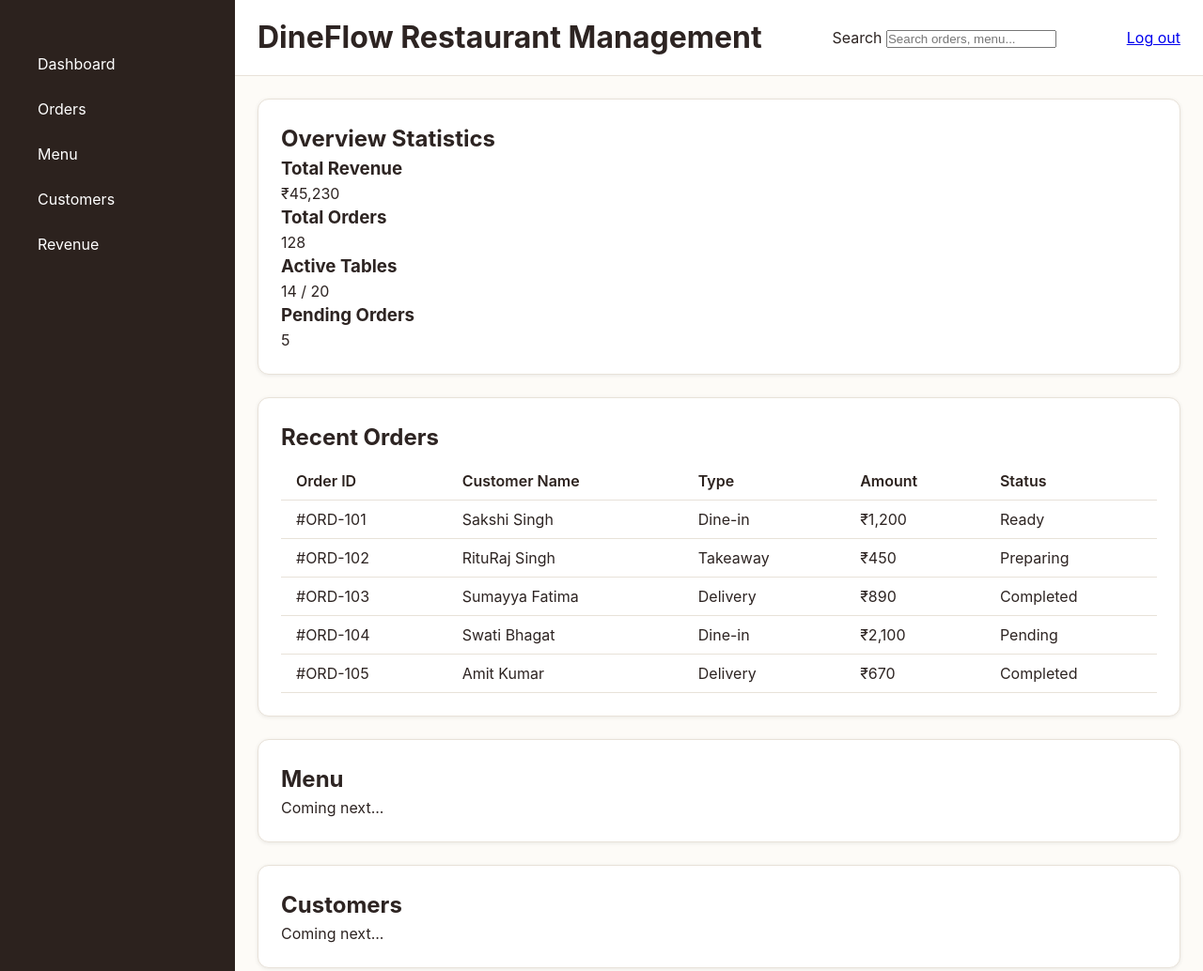
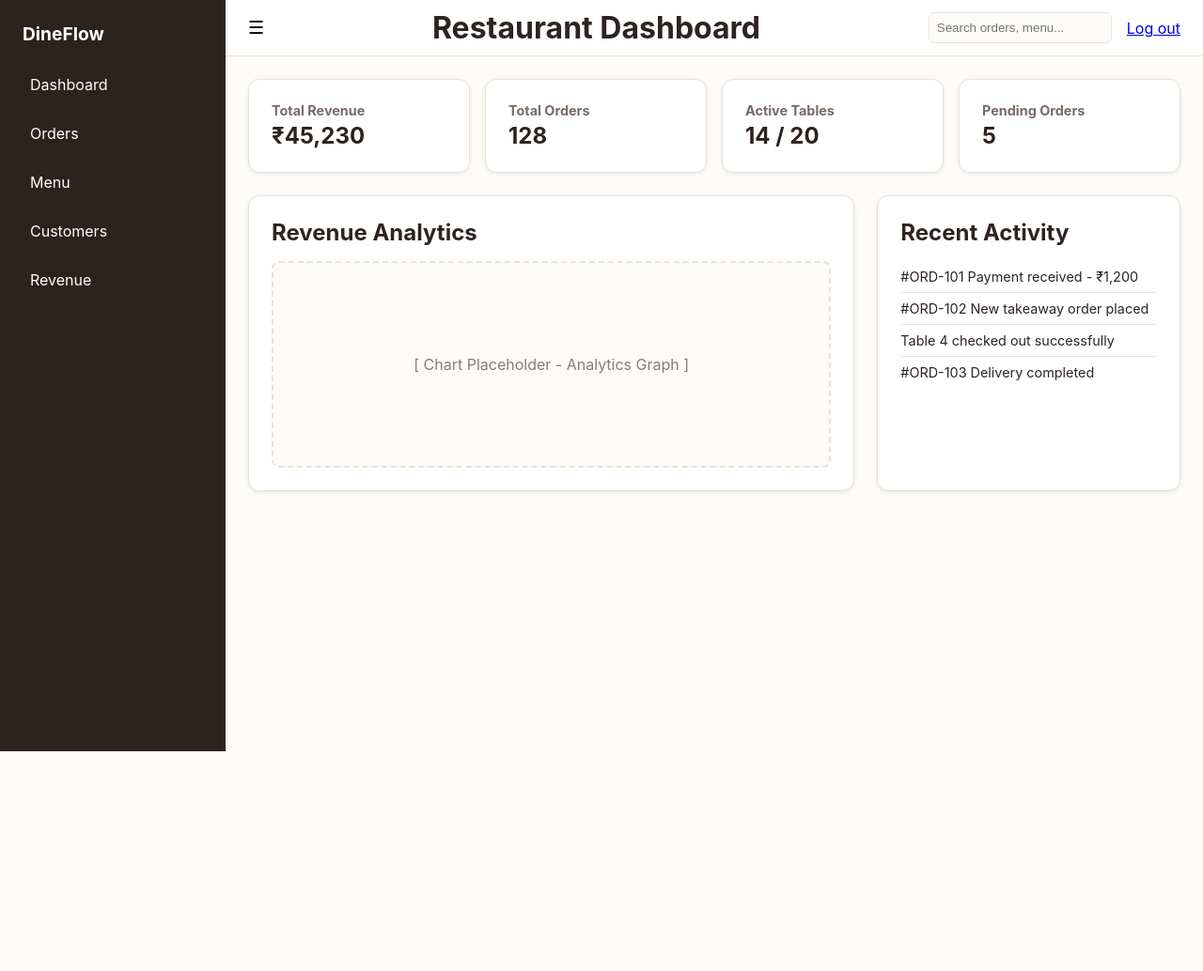
Before and after one commit to SakshiKumari271/dineflow_sakshi, a plain HTML site: page index.html in a window 1280 px wide. Shown: the top 1034 px of the page at 94% size. After the commit the page ends 800 px from the top, so only its background shows below. Drawn offline with Linux system fonts and the light colour scheme.

Commit message:
Day 3: Add CSS Grid dashboard layout, 4 stat cards, chart placeholder, and sidebar toggle bonus

```diff
--- a/index.html
+++ b/index.html
@@ -1,136 +1,90 @@
 <!DOCTYPE html>
 <html lang="en">
 <head>
-    <link rel="stylesheet" href="style.css">
     <meta charset="UTF-8">
     <meta name="viewport" content="width=device-width, initial-scale=1.0">
     <title>DineFlow - Dashboard</title>
+    <link rel="stylesheet" href="style.css">
 </head>
 <body>
 
+    <!-- Sidebar -->
+    <aside id="sidebar">
+        <h2>DineFlow</h2>
+        <nav>
+            <ul>
+                <li><a href="index.html">Dashboard</a></li>
+                <li><a href="#">Orders</a></li>
+                <li><a href="#">Menu</a></li>
+                <li><a href="#">Customers</a></li>
+                <li><a href="#">Revenue</a></li>
+            </ul>
+        </nav>
+    </aside>
+
+    <!-- Sticky Top Bar -->
     <header>
-        <div>
-            <h1>DineFlow Restaurant Management</h1>
-        </div>
-        <div>
-            <label for="global-search">Search</label>
-            <input type="search" id="global-search" placeholder="Search orders, menu...">
-        </div>
-        <div>
+        <button id="sidebar-toggle" style="background: none; border: none; cursor: pointer; font-size: 1.2rem;">☰</button>
+        <h1>Restaurant Dashboard</h1>
+        <div class="user-actions">
+            <input type="text" placeholder="Search orders, menu...">
             <a href="login.html">Log out</a>
         </div>
     </header>
 
-
-    <aside>
-        <nav>
-            <ul>
-                <li><a href="index.html">Dashboard</a></li>
-                <li><a href="#orders">Orders</a></li>
-                <li><a href="#menu">Menu</a></li>
-                <li><a href="#customers">Customers</a></li>
-                <li><a href="#revenue">Revenue</a></li>
-            </ul>
-        </nav>
-    </aside>
-
-
+    <!-- Main Content Area -->
     <main>
-
-        <section>
-            <h2>Overview Statistics</h2>
-            <div>
+        <!-- 4 Stat Cards in a Grid -->
+        <section class="stats-grid">
+            <div class="stat-card">
                 <h3>Total Revenue</h3>
                 <p>₹45,230</p>
             </div>
-            <div>
+            <div class="stat-card">
                 <h3>Total Orders</h3>
                 <p>128</p>
             </div>
-            <div>
+            <div class="stat-card">
                 <h3>Active Tables</h3>
                 <p>14 / 20</p>
             </div>
-            <div>
+            <div class="stat-card">
                 <h3>Pending Orders</h3>
                 <p>5</p>
             </div>
         </section>
 
+        <!-- Two-Column Section (Chart Left, Activity Right) -->
+        <div class="dashboard-grid">
+            <section class="chart-section">
+                <h2>Revenue Analytics</h2>
+                <div class="chart-placeholder">
+                    <p>[ Chart Placeholder - Analytics Graph ]</p>
+                </div>
+            </section>
 
-        <section id="orders">
-            <h2>Recent Orders</h2>
-            <table>
-                <thead>
-                    <tr>
-                        <th>Order ID</th>
-                        <th>Customer Name</th>
-                        <th>Type</th>
-                        <th>Amount</th>
-                        <th>Status</th>
-                    </tr>
-                </thead>
-                <tbody>
-                    <tr>
-                        <td>#ORD-101</td>
-                        <td>Sakshi Singh</td>
-                        <td>Dine-in</td>
-                        <td>₹1,200</td>
-                        <td>Ready</td>
-                    </tr>
-                    <tr>
-                        <td>#ORD-102</td>
-                        <td>RituRaj Singh</td>
-                        <td>Takeaway</td>
-                        <td>₹450</td>
-                        <td>Preparing</td>
-                    </tr>
-                    <tr>
-                        <td>#ORD-103</td>
-                        <td>Sumayya Fatima</td>
-                        <td>Delivery</td>
-                        <td>₹890</td>
-                        <td>Completed</td>
-                    </tr>
-                    <tr>
-                        <td>#ORD-104</td>
-                        <td>Swati Bhagat</td>
-                        <td>Dine-in</td>
-                        <td>₹2,100</td>
-                        <td>Pending</td>
-                    </tr>
-                    <tr>
-                        <td>#ORD-105</td>
-                        <td>Amit Kumar</td>
-                        <td>Delivery</td>
-                        <td>₹670</td>
-                        <td>Completed</td>
-                    </tr>
-                </tbody>
-            </table>
-        </section>
-
-
-        <section id="menu">
-            <h2>Menu</h2>
-            <p>Coming next...</p>
-        </section>
-
-        <section id="customers">
-            <h2>Customers</h2>
-            <p>Coming next...</p>
-        </section>
-
-        <section id="revenue">
-            <h2>Revenue</h2>
-            <p>Coming next...</p>
-        </section>
+            <section class="activity-section">
+                <h2>Recent Activity</h2>
+                <ul class="activity-list">
+                    <li>#ORD-101 Payment received - ₹1,200</li>
+                    <li>#ORD-102 New takeaway order placed</li>
+                    <li>Table 4 checked out successfully</li>
+                    <li>#ORD-103 Delivery completed</li>
+                </ul>
+            </section>
+        </div>
     </main>
 
+    <!-- Optional JS for Bonus Sidebar Toggle -->
+    <script>
+        const toggleBtn = document.getElementById('sidebar-toggle');
+        const sidebar = document.getElementById('sidebar');
+        const body = document.body;
 
-    <footer>
-        <p>&copy; 2026 DineFlow. All rights reserved.</p>
-    </footer>
-
+        toggleBtn.addEventListener('click', () => {
+            sidebar.classList.toggle('collapsed');
+            body.classList.toggle('sidebar-collapsed');
+        });
+    </script>
 </body>
 </html>
--- a/style.css
+++ b/style.css
@@ -1,17 +1,11 @@
-/* ==========================================
-   DineFlow - Day 2 Design System & Styles
-   Coffee Latte & Warm Ivory Theme
-   ========================================== */
+:root {
+    --primary: #2C221E;
+    --secondary: #FDFBF7;
+    --surface: #FFFFFF;
+    --text: #2D2422;
+    --accent: #C86D51;
+    --border: #E8E2D9;
 
-:root {
-    --primary: #2C221E;   /* Deep Espresso sidebar */
-    --secondary: #FDFBF7; /* Warm Ivory background */
-    --surface: #FFFFFF;   /* Clean white cards */
-    --text: #2D2422;      /* Rich dark text */
-    --accent: #C86D51;    /* Muted terracotta / warm accent */
-    --border: #E8E2D9;    /* Soft warm border */
-
-    /* Spacing tokens */
     --space-1: 4px;
     --space-2: 8px;
     --space-3: 16px;
@@ -19,7 +13,6 @@
     --space-5: 32px;
 }
 
-/* Universal box-sizing rule */
 * {
     box-sizing: border-box;
     margin: 0;
@@ -30,189 +23,171 @@ body {
     font-family: 'Inter', sans-serif;
     background-color: var(--secondary);
     color: var(--text);
-    line-height: 1.5;
     display: grid;
-    grid-template-columns: 250px 1fr;
-    grid-template-rows: auto 1fr auto;
+    grid-template-columns: 240px 1fr;
+    grid-template-rows: 60px 1fr;
     min-height: 100vh;
+    transition: grid-template-columns 0.3s ease;
 }
 
-/* --- Dashboard Header Styling --- */
-header {
-    grid-column: 2 / 3;
-    background-color: var(--surface);
-    padding: var(--space-3) var(--space-4);
-    border-bottom: 1px solid var(--border);
-    display: flex;
-    justify-content: space-between;
-    align-items: center;
+/* Bonus: Collapsed sidebar state */
+body.sidebar-collapsed {
+    grid-template-columns: 60px 1fr;
 }
 
-/* --- Sidebar Styling (<aside> wrapper) --- */
+/* Sidebar */
 aside {
-    grid-row: 1 / 4;
+    grid-row: 1 / 3;
     background-color: var(--primary);
     color: #FFFFFF;
     padding: var(--space-4);
+    position: sticky;
+    top: 0;
+    height: 100vh;
+    overflow-x: hidden;
+    transition: width 0.3s ease;
+}
+
+aside h2 {
+    font-size: 1.2rem;
+    margin-bottom: var(--space-4);
+    white-space: nowrap;
+}
+
+aside.collapsed h2 {
+    display: none;
 }
 
 aside nav ul {
     list-style: none;
-    margin-top: var(--space-4);
 }
 
 aside nav ul li {
-    margin-bottom: var(--space-2);
+    margin-bottom: var(--space-3);
 }
 
 aside nav ul li a {
     color: #FFFFFF;
     text-decoration: none;
     display: block;
-    padding: var(--space-2) var(--space-3);
+    padding: var(--space-2);
     border-radius: 6px;
+    white-space: nowrap;
     transition: background-color 0.2s ease;
 }
 
-/* Interactive Hover & Focus States */
 aside nav ul li a:hover,
-aside nav ul li a:focus,
-header a:hover,
-header a:focus {
-    background-color: rgba(200, 109, 81, 0.15);
+aside nav ul li a:focus {
+    background-color: rgba(200, 109, 81, 0.2);
     outline: 2px solid var(--accent);
 }
 
-/* --- Main Content Area --- */
+/* Sticky Top Bar */
+header {
+    grid-column: 2 / 3;
+    background-color: var(--surface);
+    padding: 0 var(--space-4);
+    border-bottom: 1px solid var(--border);
+    display: flex;
+    justify-content: space-between;
+    align-items: center;
+    position: sticky;
+    top: 0;
+    z-index: 100;
+}
+
+.user-actions {
+    display: flex;
+    gap: var(--space-3);
+    align-items: center;
+}
+
+.user-actions input {
+    padding: var(--space-2);
+    border: 1px solid var(--border);
+    border-radius: 6px;
+    background-color: var(--secondary);
+}
+
+/* Main Content */
 main {
     grid-column: 2 / 3;
     padding: var(--space-4);
 }
 
-/* --- Card & Section Styling with Soft Shadows --- */
-section {
+/* 4 Stat Cards in a Grid */
+.stats-grid {
+    display: grid;
+    grid-template-columns: repeat(auto-fit, minmax(200px, 1fr));
+    gap: var(--space-3);
+    margin-bottom: var(--space-4);
+}
+
+.stat-card {
     background-color: var(--surface);
     border: 1px solid var(--border);
     border-radius: 12px;
     padding: var(--space-4);
-    margin-bottom: var(--space-4);
     box-shadow: 0 1px 4px rgba(0, 0, 0, 0.08);
 }
 
-/* --- Table Styling --- */
-table {
-    width: 100%;
-    border-collapse: collapse;
-    margin-top: var(--space-2);
+.stat-card h3 {
+    font-size: 0.9rem;
+    color: #776B65;
+    margin-bottom: var(--space-1);
 }
 
-th, td {
-    padding: var(--space-2) var(--space-3);
-    text-align: left;
-    border-bottom: 1px solid var(--border);
-}
-
-th {
-    font-weight: 600;
+.stat-card p {
+    font-size: 1.5rem;
+    font-weight: 700;
     color: var(--primary);
 }
 
-/* --- Footer Styling --- */
-footer {
-    grid-column: 2 / 3;
+/* Two-Column Section Below */
+.dashboard-grid {
+    display: grid;
+    grid-template-columns: 2fr 1fr;
+    gap: var(--space-4);
+}
+
+.chart-section, .activity-section {
     background-color: var(--surface);
-    padding: var(--space-3) var(--space-4);
-    border-top: 1px solid var(--border);
-    text-align: center;
+    border: 1px solid var(--border);
+    border-radius: 12px;
+    padding: var(--space-4);
+    box-shadow: 0 1px 4px rgba(0, 0, 0, 0.08);
+}
+
+.chart-placeholder {
+    height: 220px;
+    background-color: var(--secondary);
+    border: 2px dashed var(--border);
+    border-radius: 8px;
+    display: flex;
+    align-items: center;
+    justify-content: center;
+    margin-top: var(--space-3);
+    color: #887C75;
+}
+
+.activity-list {
+    list-style: none;
+    margin-top: var(--space-3);
+}
+
+.activity-list li {
+    padding: var(--space-2) 0;
+    border-bottom: 1px solid var(--border);
     font-size: 0.9rem;
 }
 
-
-/* ==========================================
-   Bonus Login Page & State Styles
-   ========================================== */
-
-.login-body {
-    display: flex;
-    flex-direction: column;
-    justify-content: center;
-    align-items: center;
-    min-height: 100vh;
-    padding: var(--space-4);
-    grid-template-columns: 1fr; /* Override main grid for centered login */
+.activity-list li:last-child {
+    border-bottom: none;
 }
 
-.login-header {
-    grid-column: 1 / -1;
-    width: 100%;
-    max-width: 420px;
-    border-radius: 12px 12px 0 0;
-    text-align: center;
+/* Responsive breakpoint for smaller screens */
+@media (max-width: 768px) {
+    .dashboard-grid {
+        grid-template-columns: 1fr;
+    }
 }
-
-.login-card {
-    width: 100%;
-    max-width: 420px;
-    background-color: var(--surface);
-    border: 1px solid var(--border);
-    border-radius: 0 0 12px 12px;
-    padding: var(--space-5);
-    box-shadow: 0 4px 12px rgba(0, 0, 0, 0.05);
-    margin-bottom: 0;
-}
-
-.form-group {
-    margin-bottom: var(--space-3);
-}
-
-.form-group label {
-    display: block;
-    margin-bottom: var(--space-1);
-    font-weight: 500;
-    color: var(--text);
-}
-
-.form-group input {
-    width: 100%;
-    padding: var(--space-2) var(--space-3);
-    border: 1px solid var(--border);
-    border-radius: 6px;
-    font-family: inherit;
-    background-color: var(--secondary);
-    color: var(--text);
-}
-
-/* Visible Focus Ring Requirement */
-input:focus, button:focus, a:focus {
-    outline: 3px solid var(--accent);
-    outline-offset: 2px;
-}
-
-/* Error State Requirement (Red border and message) */
-.input-error {
-    border-color: #dc3545 !important;
-    background-color: #fff8f8 !important;
-}
-
-.error-message {
-    color: #dc3545;
-    font-size: 0.85rem;
-    margin-top: var(--space-1);
-    display: block;
-}
-
-.btn-primary {
-    background-color: var(--primary);
-    color: #FFFFFF;
-    border: none;
-    padding: var(--space-2) var(--space-3);
-    border-radius: 6px;
-    cursor: pointer;
-    width: 100%;
-    font-weight: 600;
-    transition: background-color 0.2s ease;
-}
-
-.btn-primary:hover {
-    background-color: var(--accent);
-}
```
